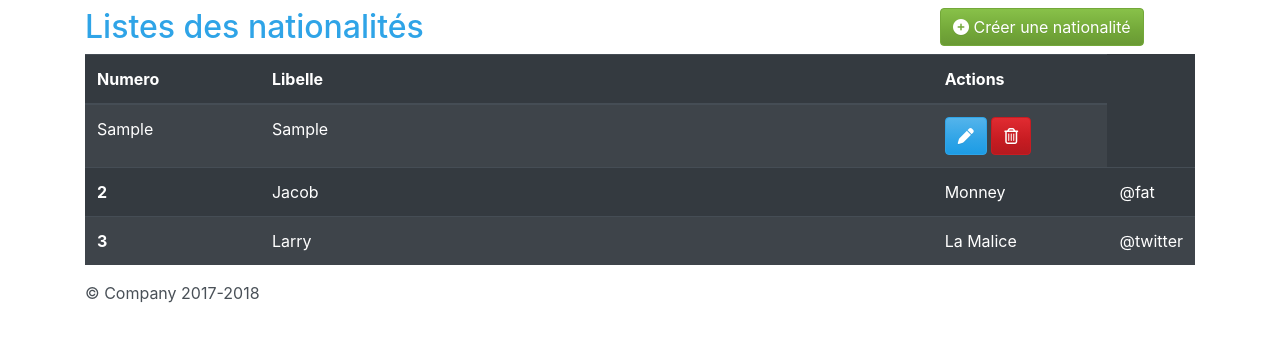
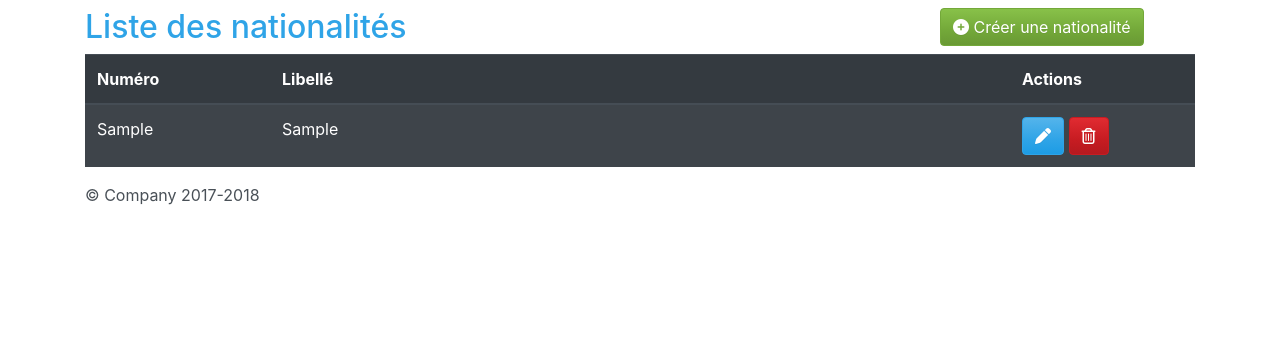
Before and after one commit to Vladilen-afk/tp-pdo, a PHP site: page /listeNation.php in a window 1280 px wide. Shown: the part 56-398 px from the top of the page. Run offline with PHP 8.4, Linux system fonts and the light colour scheme; tables that the repository leaves empty or names only in its code hold one stand-in row (values such as "Sample post"); data that the repository does not hold is empty; some libraries are stand-ins or nearby versions.

Commit message:
secance 30/01/2025

```diff
--- a/header.php
+++ b/header.php
@@ -1,4 +1,4 @@
-
+<?php session_start(); ?>
 <!doctype html>
 <html lang="en">
   <head>
--- a/listeNation.php
+++ b/listeNation.php
@@ -1,52 +1,53 @@
-<?php include "header.php";
+<?php
+include "header.php";
 include "bdd.php";
-$req=$monPdo->prepare("select * from nationalite");
+
+$req = $monPdo->prepare("SELECT * FROM nationalite");
 $req->setFetchMode(PDO::FETCH_OBJ);
 $req->execute();
-$lesNationalites=$req->fetchAll();
+$lesNationalites = $req->fetchAll();
+
+if(!empty($_SESSION['message'])) {
+    $mesMessage = $_SESSION['message'];
+    foreach($mesMessage as $key => $message) {
+        echo '<div class="container pt-5">
+                <div class="alert alert-'.key.' alert-dismissible fade show" role="alert">' . $message . '
+                  <button type="button" class="close" data-dismiss="alert" aria-label="Close">
+                    <span aria-hidden="true">&times;</span>
+                  </button>
+                </div>
+              </div>';
+    }
+      $_SESSION['message'] = [];
+}
 ?>
 
 <div class="container mt-5">
     <div class="row pt-3">
-        <div class="col-9"><h2>Listes des nationalités</h2></div>
-        <div class="col-3"><a href="formNationalite.php?action=Ajouter" class='btn btn-success'><i class="fas fa-plus-circle"></i> Créer une nationalité </a> </div>
-
+        <div class="col-9"><h2>Liste des nationalités</h2></div>
+        <div class="col-3"><a href="formNationalite.php?action=Ajouter" class='btn btn-success'><i class="fas fa-plus-circle"></i> Créer une nationalité</a></div>
     </div>
     <table class="table table-hover table-striped table-dark">
         <thead>
             <tr>
-      <th scope="col" class="col-md-2">Numero</th>
-      <th scope="col" class="col-md-8">Libelle</th>
+                <th scope="col" class="col-md-2">Numéro</th>
+                <th scope="col" class="col-md-8">Libellé</th>
                 <th scope="col" class="col-md-2">Actions</th>
             </tr>
         </thead>
         <tbody>
-    <?php
-    foreach($lesNationalites as $Nationalite){
-        echo "<tr>";
-        echo "<td class='col-md-2'>$Nationalite->num</td>";
-        echo "<td class='col-md-8'>$Nationalite->libelle</td>";
-        echo "<td class='col-md-2'>
-          <a href='formNationalite.php?action=Modifier&num=$Nationalite->num' class='btn btn-primary'><i class='fas fa-pen'></i></a>
-          <a href='#modalSuppression' data-toggle='modal' data-message='Voulez-vous supprimer cette nationalité ?'  data-suppression='supprimerNationalite.php?num=<?php echo $nationalite->num ?>' class='btn btn-danger'><i class='far fa-trash-alt'></i></a>
-        </td>";
-
-        echo "</tr>";
-    }
-    ?>
-
+            <?php foreach($lesNationalites as $Nationalite): ?>
                 <tr>
-      <th scope="row">2</th>
-      <td>Jacob</td>
-      <td>Monney</td>
-      <td>@fat</td>
+                    <td class='col-md-2'><?php echo $Nationalite->num; ?></td>
+                    <td class='col-md-8'><?php echo $Nationalite->libelle; ?></td>
+                    <td class='col-md-2'>
+                        <a href='formNationalite.php?action=Modifier&num=<?php echo $Nationalite->num; ?>' class='btn btn-primary'><i class='fas fa-pen'></i></a>
+                        <a href='#modalSuppression' data-toggle='modal' data-message='Voulez-vous supprimer cette nationalité ?' data-suppression='supprimerNationalite.php?num=<?php echo $Nationalite->num; ?>' class='btn btn-danger'><i class='far fa-trash-alt'></i></a>
+                    </td>
                 </tr>
-    <tr>
-      <th scope="row">3</th>
-      <td>Larry</td>
-      <td>La Malice</td>
-      <td>@twitter</td>
-    </tr>
+            <?php endforeach; ?>
         </tbody>
     </table>
-<?php include "footer.php";?>
+</div>
+
+<?php include "footer.php"; ?>
```
Also changed, not shown: supprimerNationalite.php (+5 -17 lines). Lines whose indentation alone changed are shown as unchanged.
